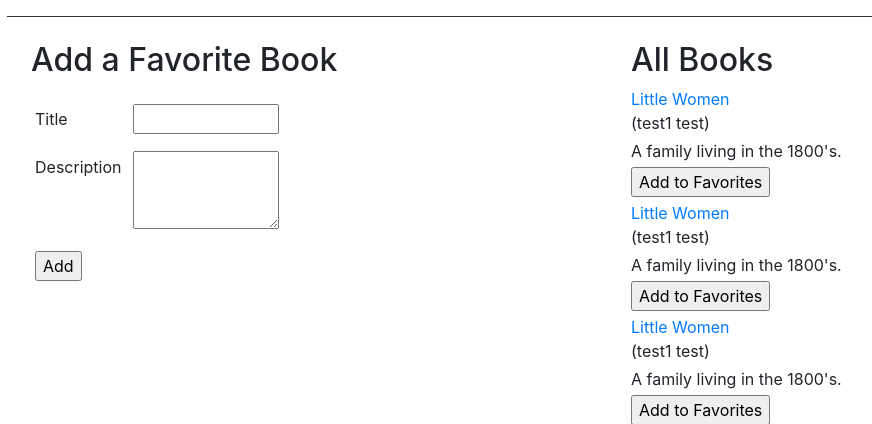
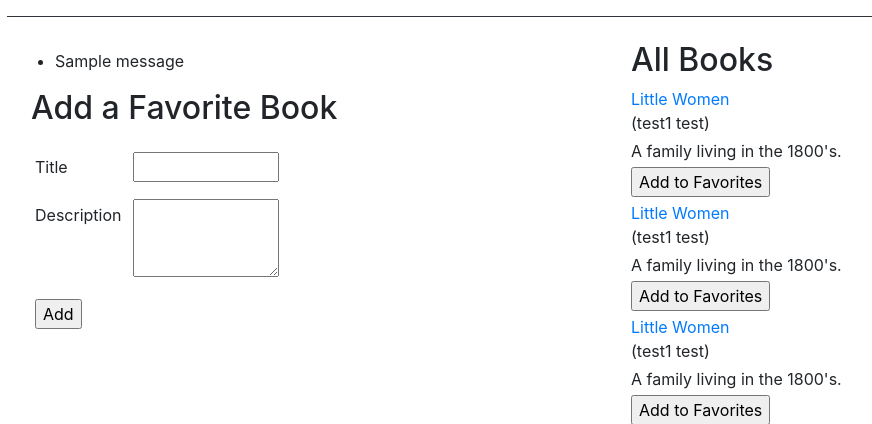
Before and after one commit to JennyWauer/favorite_books, a Django app: template favorites/templates/books.html in a window 1280 px wide. Shown: the part 88-512 px from the top of the page, without its empty margins (9-881 px from the left). Run offline with Django 3.2, Linux system fonts and the light colour scheme; the template is opened without the code that fills it: values that come from a table or form of the project are taken from there, others are empty; data comes from the database, SQL or seed files in the repository; tables that the repository leaves empty hold one stand-in row (values such as "Sample post"); one stand-in notice (Sample message) is shown; some libraries are stand-ins or nearby versions.

Commit message:
initial add of messages

```diff
--- a/favorites/templates/books.html
+++ b/favorites/templates/books.html
@@ -20,6 +20,13 @@
     <hr class="bg-dark">
     <div class="d-flex p-2 justify-content-between">
         <div class="w-50">
+            {% if messages %}
+            <ul class="messages mt-2">
+                {% for message in messages %}
+                <li {% if message.tags %} class="{{ message.tags }}" {% endif %}>{{ message }}</li>
+                {% endfor %}
+            </ul>
+            {% endif %}
             <h2 class="pl-3">Add a Favorite Book</h2>
             <form class="p-3" action="/add_book" method="POST">
                 {% csrf_token %}
--- a/favorites/views.py
+++ b/favorites/views.py
@@ -70,6 +70,7 @@ def add_book(request):
     if request.method == 'GET':
         return redirect('/books')
     if request.method == 'POST':
+        errors = User.objects.basic_validator(request.POST)
         if len(errors) > 0:
             for key, value in errors.items():
                 messages.error(request, value)
@@ -105,6 +106,7 @@ def update_book(request):
     if request.method == 'GET':
         return redirect('/books')
     if request.method == 'POST':
+        errors = User.objects.basic_validator(request.POST)
         if len(errors) > 0:
             for key, value in errors.items():
                 messages.error(request, value)
```
Also changed, not shown: favorites/templates/book_details.html (+7 -0 lines).
